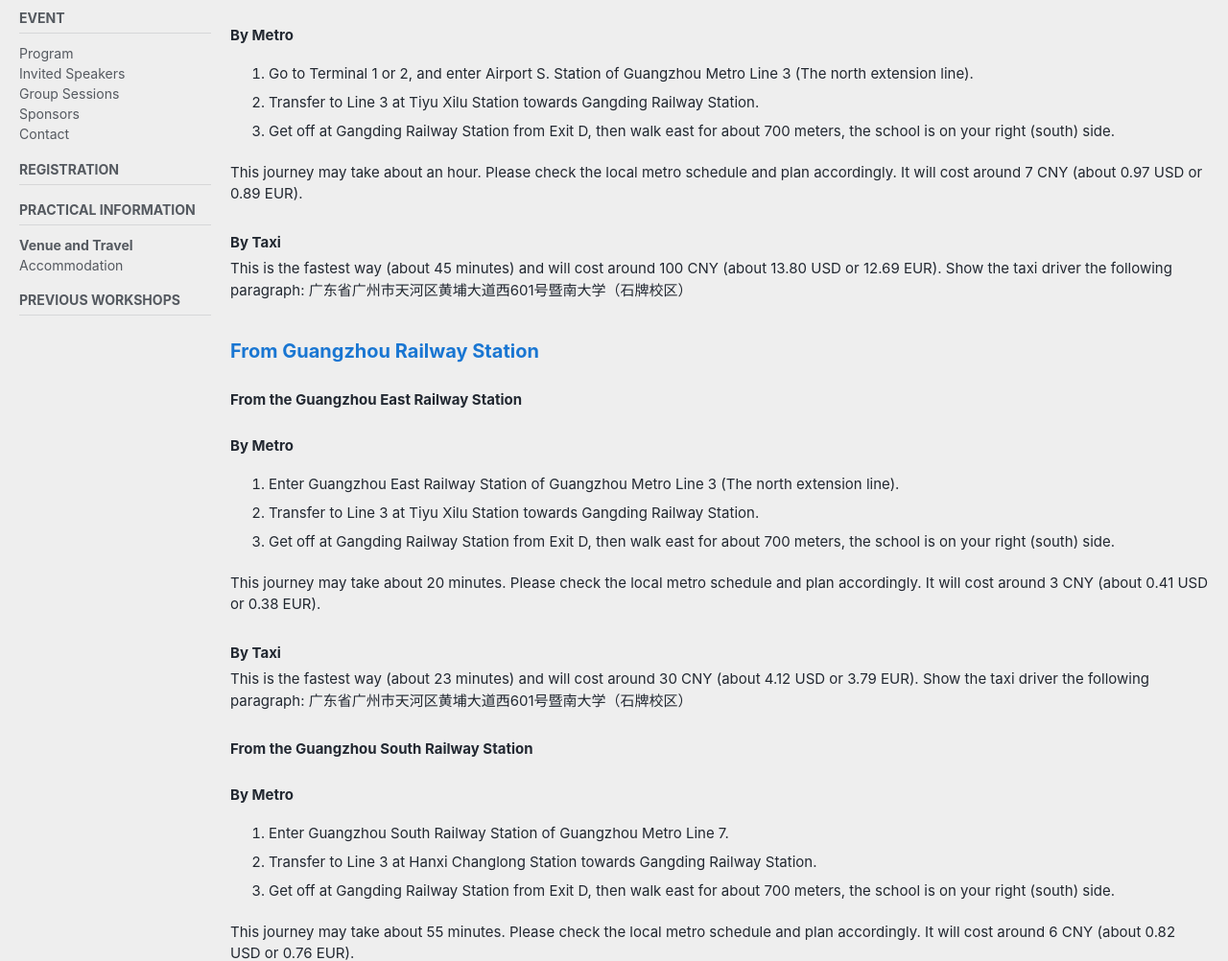
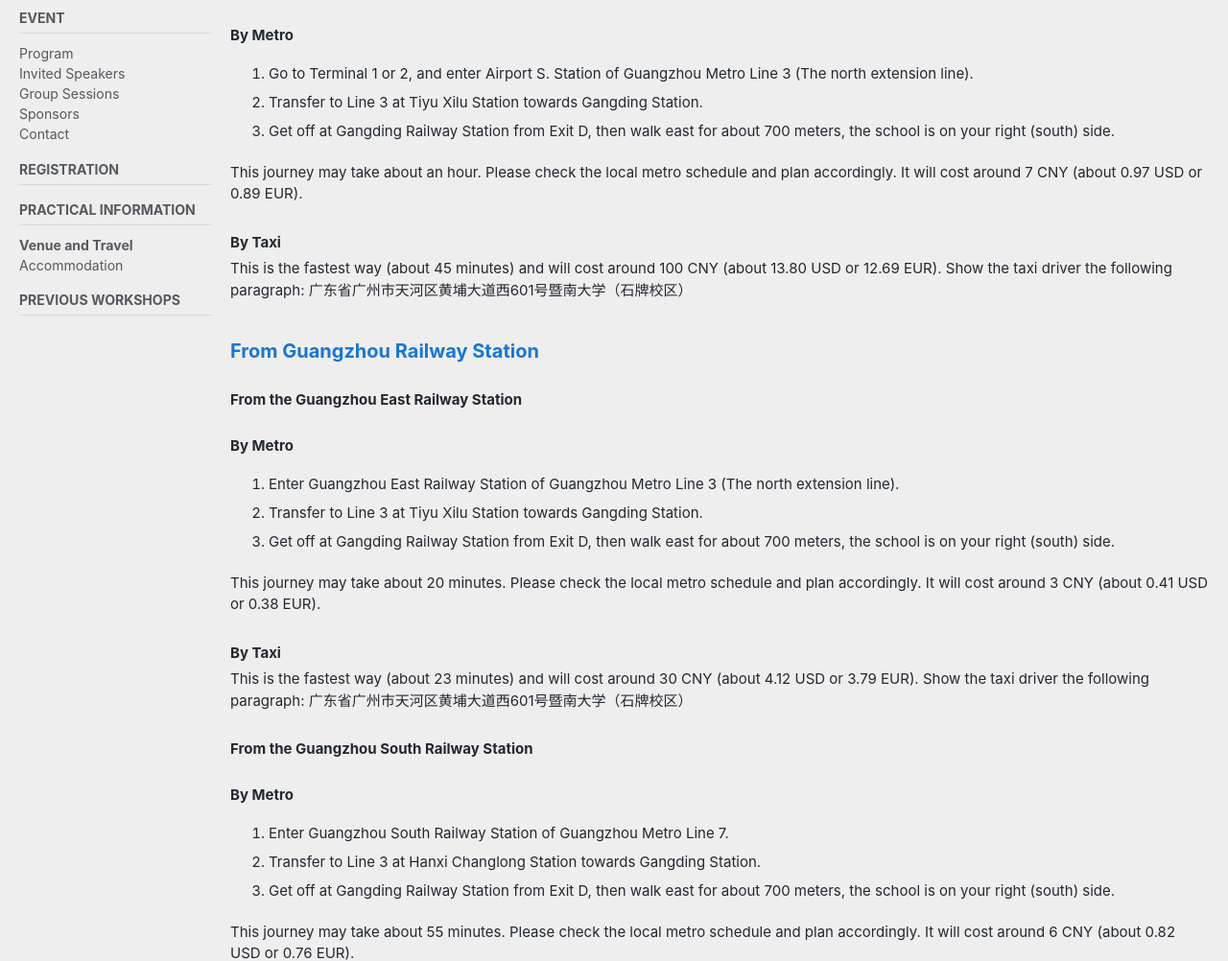
Before and after one commit to cryptanalysisbench/SATbench, a Jekyll site: the page built from travel.md, in a window 1280 px wide and 1400 px high, scrolled down 862 px. Shown: the part 234-1236 px from the top of the window at 96% size. Built offline with Jekyll 4.4.1, drawn with Linux system fonts in a browser that asks for light colours; cached includes are drawn as plain includes; nearby versions of some CDN libraries; our own code applies the rules of GitHub Pages for plain Markdown files.

Commit message:
Update travel.md

```diff
--- a/travel.md
+++ b/travel.md
@@ -25,7 +25,7 @@ We recommend two ways to get to Guangzhou. One is to take a plane to Guangzhou B
 ### From Guangzhou Baiyun International Airport
 #### By Metro
 1. Go to Terminal 1 or 2, and enter Airport S. Station of Guangzhou Metro Line 3 (The north extension line).
-2. Transfer to Line 3 at Tiyu Xilu Station towards Gangding Railway Station.
+2. Transfer to Line 3 at Tiyu Xilu Station towards Gangding Station.
 3. Get off at Gangding Railway Station from Exit D, then walk east for about 700 meters, the school is on your right (south) side.
 
 This journey may take about an hour. Please check the local metro schedule and plan accordingly. It will cost around 7 CNY (about 0.97 USD or 0.89 EUR).
@@ -35,7 +35,7 @@ This is the fastest way (about 45 minutes) and will cost around 100 CNY (about 1
 #### From the Guangzhou East Railway Station
 #### By Metro
 1. Enter Guangzhou East Railway Station of Guangzhou Metro Line 3 (The north extension line).
-2. Transfer to Line 3 at Tiyu Xilu Station towards Gangding Railway Station.
+2. Transfer to Line 3 at Tiyu Xilu Station towards Gangding Station.
 3. Get off at Gangding Railway Station from Exit D, then walk east for about 700 meters, the school is on your right (south) side.
 
 This journey may take about 20 minutes. Please check the local metro schedule and plan accordingly. It will cost around 3 CNY (about 0.41 USD or 0.38 EUR).
@@ -44,7 +44,7 @@ This is the fastest way (about 23 minutes) and will cost around 30 CNY (about 4.
 #### From the Guangzhou South Railway Station
 #### By Metro
 1. Enter Guangzhou South Railway Station of Guangzhou Metro Line 7.
-2. Transfer to Line 3 at Hanxi Changlong Station towards Gangding Railway Station.
+2. Transfer to Line 3 at Hanxi Changlong Station towards Gangding Station.
 3. Get off at Gangding Railway Station from Exit D, then walk east for about 700 meters, the school is on your right (south) side.
 
 This journey may take about 55 minutes. Please check the local metro schedule and plan accordingly. It will cost around 6 CNY (about 0.82 USD or 0.76 EUR).
```
